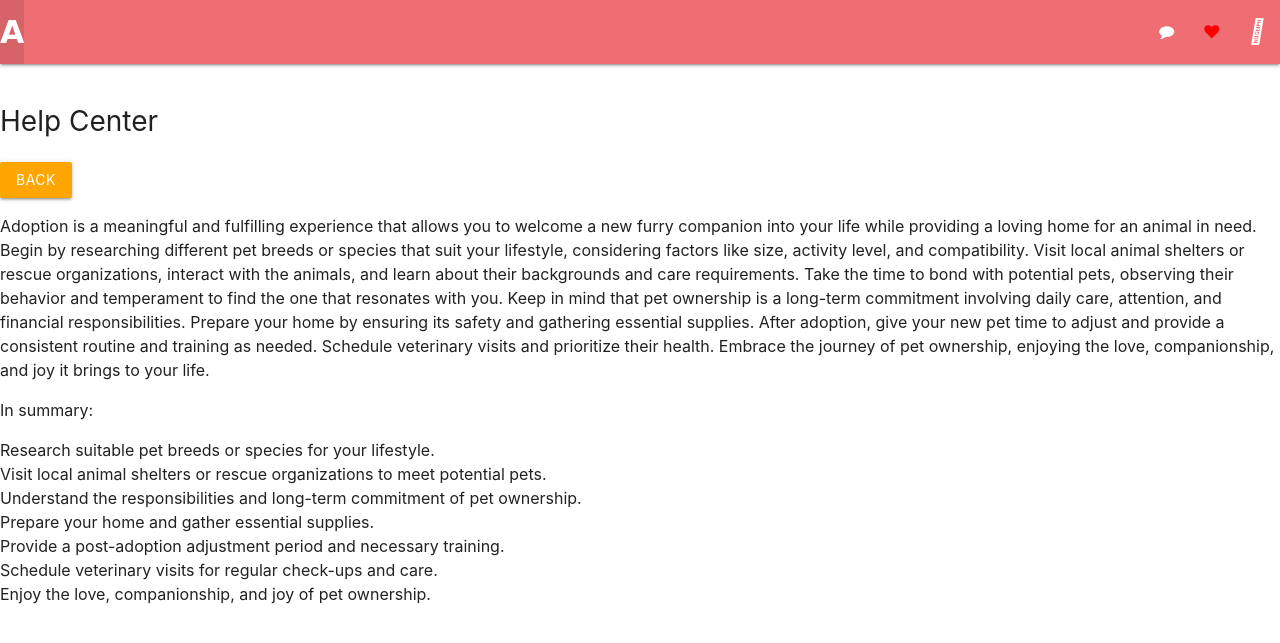
After one commit to renad1999/Adoptly, a Django app: page /profile/settings/pet-guidance/ in a window 1280 px wide. The commit adds this page. Shown: the top 643 px of the page. Run offline with Django 4.2, Linux system fonts and the light colour scheme; parts of the project's set-up code (start-up, migrations or seed data) failed here and were passed over; some web fonts are replaced.

Commit message:
settings page

```diff
--- a/adoptly/settings.py
+++ b/adoptly/settings.py
@@ -42,6 +42,7 @@ INSTALLED_APPS = [
     'django.contrib.messages',
     'django.contrib.staticfiles',
     'formtools',
+
 
 ]
 
--- a/main_app/static/css/style.css
+++ b/main_app/static/css/style.css
@@ -297,25 +297,6 @@ input#pet_name_0.name_q:checked, input#pet_name_1.name_q:checked, input#pet_name
     color: red;
 }
 
-.fa fa-aw fa-heart
-{
-    background-color:red;
-}
-
-#red-heart {
-    color: red;
-  }
-
-
-  .stylish-a {
-    font-family: 'Your Stylish Font', sans-serif;
-    font-size: 36px;
-    font-weight: bold;
-    text-decoration: none;
-    color: #000000; /* Adjust the color as desired */
-    /* Add any other custom styles for the stylish look */
-  }
-
   .stylish-a {
     font-family: 'Kavivanar', cursive, sans-serif;
     font-size: 36px;
--- a/main_app/templates/base.html
+++ b/main_app/templates/base.html
@@ -6,58 +6,31 @@
   <meta charset="UTF-8">
   <meta http-equiv="X-UA-Compatible" content="IE=edge">
   <meta name="viewport" content="width=device-width, initial-scale=1.0">
-    <link rel="stylesheet"
-      href="https://cdnjs.cloudflare.com/ajax/libs/materialize/1.0.0/css/materialize.min.css">
+  <link rel="stylesheet" href="https://cdnjs.cloudflare.com/ajax/libs/materialize/1.0.0/css/materialize.min.css">
   <link rel="preconnect" href="https://fonts.googleapis.com">
   <link rel="preconnect" href="https://fonts.gstatic.com" crossorigin>
   <link href="https://fonts.googleapis.com/css2?family=Kavivanar&display=swap" rel="stylesheet">
   <link rel="stylesheet" type="text/css" href="{% static 'css/style.css' %}">
   <link rel="stylesheet" href="https://cdnjs.cloudflare.com/ajax/libs/font-awesome/4.7.0/css/font-awesome.min.css">
-    <link rel="stylesheet" href="https://fonts.googleapis.com/css2?family=Material+Symbols+Outlined:opsz,wght,FILL,GRAD@20..48,100..700,0..1,-50..200" />
-    <link>
+
   <title>Adoptly</title>
 </head>
 <body>
   <header class="navbar-fixed">
     <nav>
       <div class="nav-wrapper">
+        <ul id="nav-mobile" class="left hide-on-med-and-down">
+          <li><a href="{% url 'gateway' %}" class="brand-logo stylish-a">A</a></li>
 
-
-    <a href="{% url 'gateway' %}" class="brand-logo stylish-a">A</a>
-
-<!--
-
-    <style>
-      .material-symbols-outlined {
-        font-variation-settings:
-        'FILL' 0,
-        'wght' 400,
-        'GRAD' 0,
-        'opsz' 48
-      }
-      </style>
-
-
-
-<span class="material-symbols-outlined">
-  chat_bubble
-  </span>
- -->
-
-
-
-
+        </ul>
         <ul id="nav-mobile" class="right hide-on-med-and-down">
-      <li><a class="active" href="#"><i class="fa fa-fw fa-home"></i> Home</a></li>
-      <li><a href="{% url 'matches' %}"><i class="fa fa-heart" style="color: red;"></i> Matches</a></li>
-
-
-      <li><a href="{% url 'about' %}">About</a></li>
+          <li><a href="{% url 'messages' %}"><i class="fa fa-comment" style="color: white;"></i></a></li>
+          <li><a href="{% url 'matches' %}"><i class="fa fa-heart" style="color: red;"></i></a></li>
           <li><a href="{% url 'settings' %}"><i class="fas fa-cog"></i></a></li>
-    </ul>
         </ul>
       </div>
     </nav>
+  </header>
 
   {% block content %}
   {% endblock %}
--- /dev/null
+++ b/main_app/templates/pet_guidance.html
@@ -0,0 +1,46 @@
+{% extends 'base.html' %}
+
+{% block content %}
+    <style>
+        /* CSS for the help center page */
+        /* Mobile styles for iPhone XR */
+        @media (max-width: 414px) {
+            body {
+                font-size: 14px;
+            }
+            h1 {
+                font-size: 24px;
+            }
+        }
+
+        /* Tablet and desktop styles */
+        @media (min-width: 768px) {
+            body {
+                font-size: 16px;
+            }
+            h1 {
+                font-size: 28px;
+            }
+        }
+    </style>
+
+    <h1>Help Center</h1>
+    <a href="{% url 'settings' %}" class="btn btn-secondary" style="background-color: orange;">Back</a>
+
+    <p>
+        Adoption is a meaningful and fulfilling experience that allows you to welcome a new furry companion into your life while providing a loving home for an animal in need. Begin by researching different pet breeds or species that suit your lifestyle, considering factors like size, activity level, and compatibility. Visit local animal shelters or rescue organizations, interact with the animals, and learn about their backgrounds and care requirements. Take the time to bond with potential pets, observing their behavior and temperament to find the one that resonates with you. Keep in mind that pet ownership is a long-term commitment involving daily care, attention, and financial responsibilities. Prepare your home by ensuring its safety and gathering essential supplies. After adoption, give your new pet time to adjust and provide a consistent routine and training as needed. Schedule veterinary visits and prioritize their health. Embrace the journey of pet ownership, enjoying the love, companionship, and joy it brings to your life.
+    </p>
+
+    <p>
+        In summary:
+        <ul>
+            <li>Research suitable pet breeds or species for your lifestyle.</li>
+            <li>Visit local animal shelters or rescue organizations to meet potential pets.</li>
+            <li>Understand the responsibilities and long-term commitment of pet ownership.</li>
+            <li>Prepare your home and gather essential supplies.</li>
+            <li>Provide a post-adoption adjustment period and necessary training.</li>
+            <li>Schedule veterinary visits for regular check-ups and care.</li>
+            <li>Enjoy the love, companionship, and joy of pet ownership.</li>
+        </ul>
+    </p>
+{% endblock %}
--- a/main_app/urls.py
+++ b/main_app/urls.py
@@ -1,7 +1,6 @@
 from django.urls import path
 from django.contrib.auth.views import LoginView
 from .views import AdoptionPreferencesWizard
-
 from . import views
 from .views import PetCreateWizard
 from .forms import (
@@ -30,8 +29,12 @@ from .forms import (
 urlpatterns = [
     path('', views.gateway, name='gateway'),
     path('home/', views.home, name='home'),
-    path('about/', views.about, name="about"),
+    path('profile/settings/about/', views.about, name="about"),
     path('profile/settings/', views.user_settings, name="settings"),
+    path('profile/settings/pet-guidance/', views.pet_guidance, name='pet_guidance'),
+    path('profile/settings/success-stories/', views.success_stories, name='success_stories'),
+    path('profile/settings/help/', views.help_center, name='help_center'),
+    path('messages/', views.messages, name='messages'),
     path('accounts/signup/', views.signup, name='signup'),
     path('accounts/login/', LoginView.as_view(), name='login'),
     path('matches/', views.matches, name="matches"),
--- a/main_app/views.py
+++ b/main_app/views.py
@@ -300,3 +300,19 @@ class AdoptionPreferencesCreateView(CreateView):
 
 def preferences_complete(request):
     return render(request, '')
+
+
+
+
+def pet_guidance(request):
+    return render(request, 'pet_guidance.html')
+
+
+def success_stories(request):
+    return render(request, 'success_stories.html')
+
+def help_center(request):
+    return render(request, 'help_center.html')
+
+def messages(request):
+    return render(request, 'messages.html')
```
Also changed, not shown: main_app/templates/about.html (+12 -6 lines), main_app/templates/help_center.html (added, +8 -0 lines), main_app/templates/messages.html (added, +11 -0 lines), main_app/templates/profile.html (added, +10 -0 lines), main_app/templates/profile_settings.html (+40 -2 lines), main_app/templates/success_stories.html (added, +17 -0 lines). Lines whose indentation alone changed are shown as unchanged.
